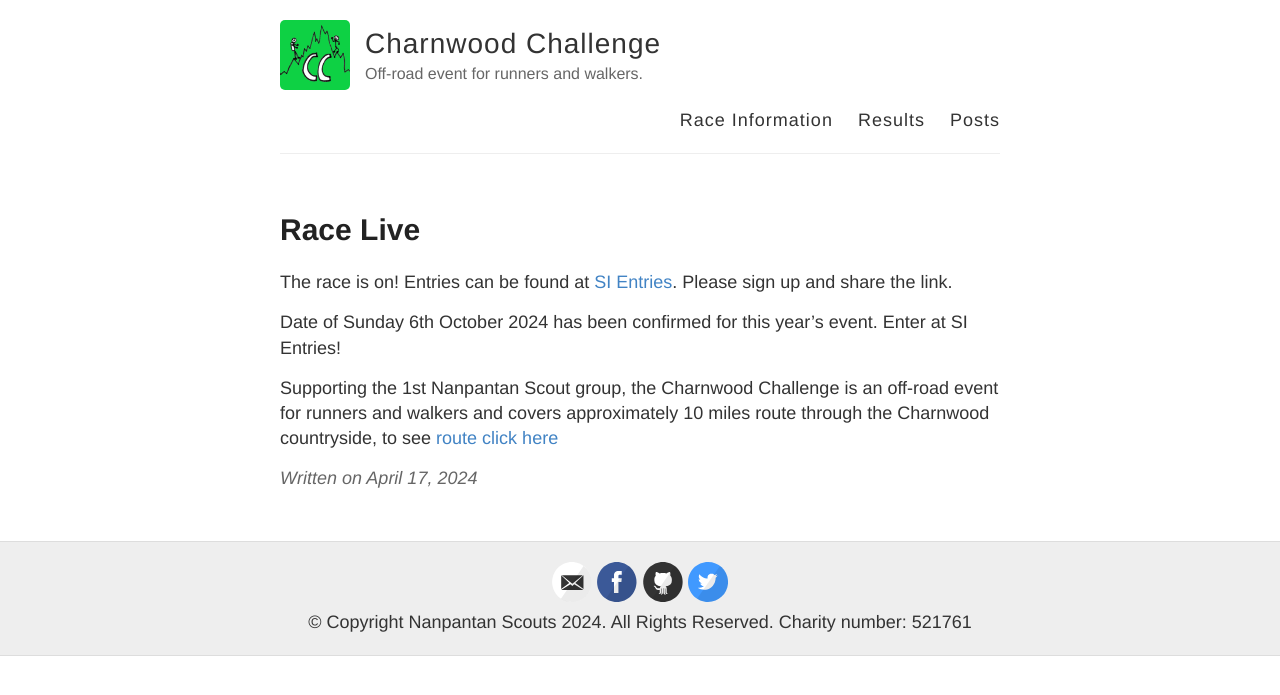
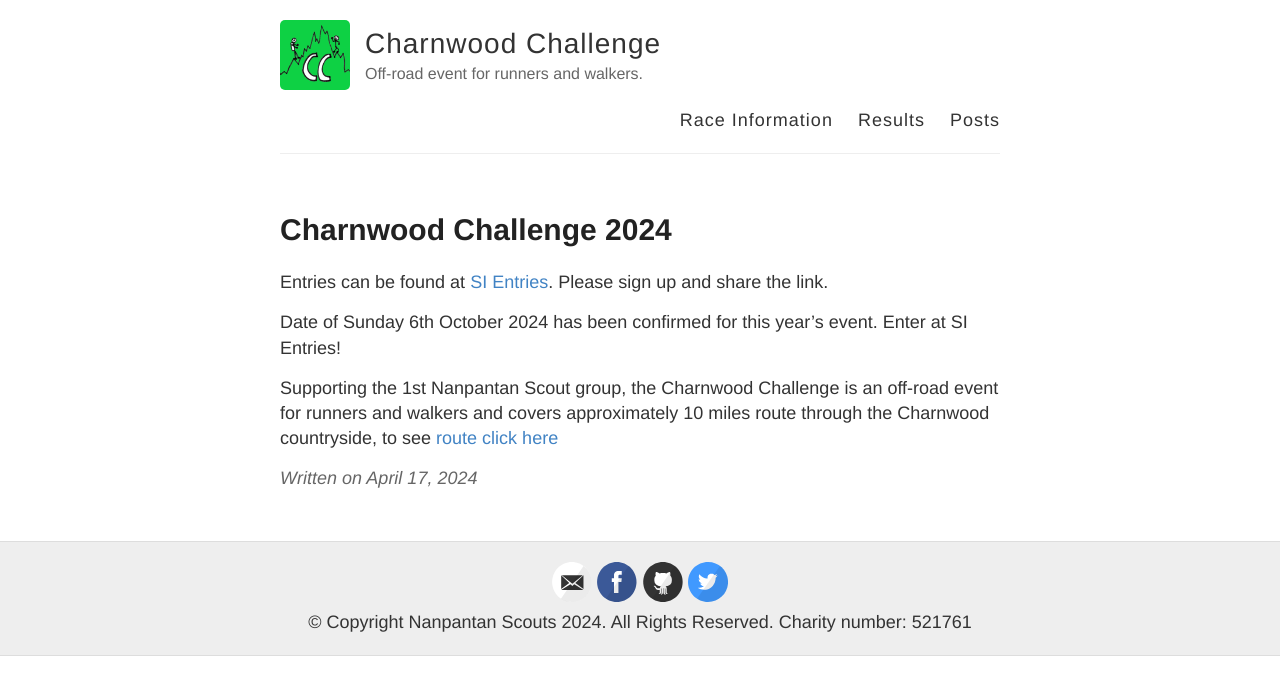
Before and after one commit to Charnwood-Challenge/Charnwood-Challenge.github.io, a Jekyll site: the page built from _posts/2024-04-17-Charnwood-Challenge-2024.md, in a window 1280 px wide. Shown: the top 695 px of the page. Built offline with Jekyll 4.4.1, drawn with Linux system fonts in a browser that asks for light colours; our own code applies the rules of GitHub Pages for plain Markdown files.

Commit message:
Update and rename 2024-04-17-Race-Live.md to 2024-04-17-Charnwood-Challenge-2024.md

```diff
--- a/_posts/2024-04-17-Race-Live.md
+++ b/_posts/2024-04-17-Charnwood-Challenge-2024.md
@@ -1,4 +1,4 @@
-The race is on!
+
 Entries can be found at [SI Entries](https://www.sientries.co.uk/event.php?elid=Y&event_id=13506). Please sign up and share the link.
 
 Date of Sunday 6th October 2024 has been confirmed for this year's event. Enter at SI Entries!
```
